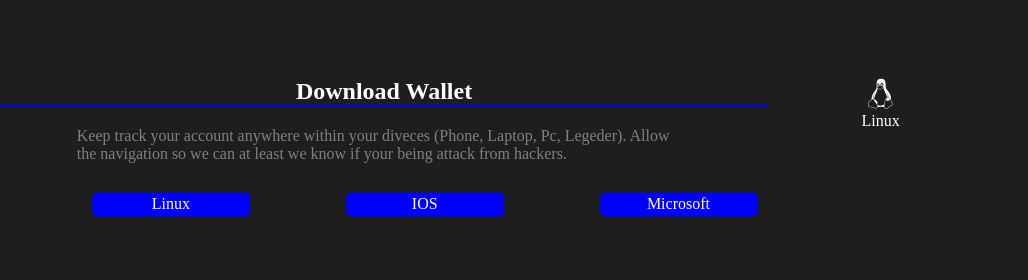
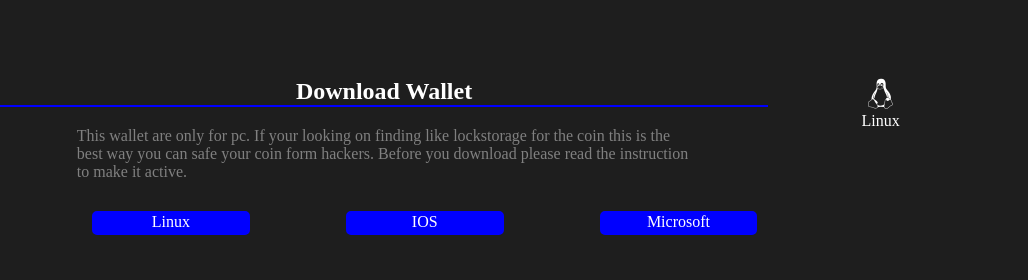
Before and after one commit to Powersurveillance/snownote, a plain HTML site: page page/wallet.html in a window 1280 px wide. Shown: the part 960-1240 px from the top of the page, 0-1028 px from the left. Drawn offline with Linux system fonts and the light colour scheme.

Commit message:
Update wallet.html

```diff
--- a/page/wallet.html
+++ b/page/wallet.html
@@ -88,7 +88,7 @@
         </div>
         <div style="float:left" class="inbox">
           <h2>Download Wallet</h2>
-          <p>Keep track your account anywhere within your diveces (Phone, Laptop, Pc, Legeder). Allow the navigation so we can at least we know if your being attack from hackers.</p>
+          <p>This wallet are only for pc. If your looking on finding like lockstorage for the coin this is the best way you can safe your coin form hackers. Before you download please read the instruction to make it active.</p>
           <nav>
             <ul>
               <li><a href="#">Linux</a></li>
```
